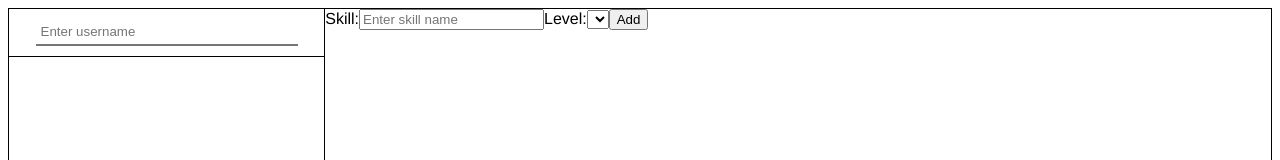
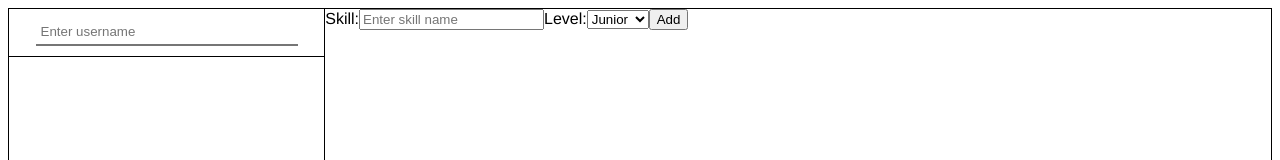
Before and after one commit to syytruong/ui-template, a Vue app: page / in a window 1280 px wide. Shown: the top 160 px of the page. Built offline with nearby package versions, Linux system fonts and the light colour scheme.

Commit message:
complete: simple ui for skill-list

```diff
--- a/src/components/SkillsList.vue
+++ b/src/components/SkillsList.vue
@@ -6,9 +6,9 @@
 
             <label>Level:</label>
             <select v-model="newSkill.level">
-                <option :value="NEW_SKILL_LEVEL.junior"></option>
-                <option :value="NEW_SKILL_LEVEL.middle"></option>
-                <option :value="NEW_SKILL_LEVEL.senior"></option>
+                <option :value="NEW_SKILL_LEVEL.junior">{{ NEW_SKILL_LEVEL.junior }}</option>
+                <option :value="NEW_SKILL_LEVEL.middle">{{ NEW_SKILL_LEVEL.middle }}</option>
+                <option :value="NEW_SKILL_LEVEL.senior">{{ NEW_SKILL_LEVEL.senior }}</option>
             </select>
 
             <button @click="addSkill">Add</button>
@@ -16,10 +16,20 @@
     </div>
 
     <div v-for="skill in skills" :key="skill.name" class="skill-item">
+        <span @click="editSkill(skill)">{{ skill.name }}</span>
+
         <div v-if="!skill.editing">
-            <span @click="editSkill(skill)">{{ skill.name }}</span>
             <progress :value="skill.levelValue" max="100"></progress>
             <button @click="removeSkill(skill)">X</button>
+        </div>
+
+        <div v-else>
+            <select v-model="skill.level">
+                <option :value="NEW_SKILL_LEVEL.junior">{{ NEW_SKILL_LEVEL.junior }}</option>
+                <option :value="NEW_SKILL_LEVEL.middle">{{ NEW_SKILL_LEVEL.middle }}</option>
+                <option :value="NEW_SKILL_LEVEL.senior">{{ NEW_SKILL_LEVEL.senior }}</option>
+            </select>
+            <button @click="updateSkill(skill)">Update</button>
         </div>
     </div>
 </template>
```
